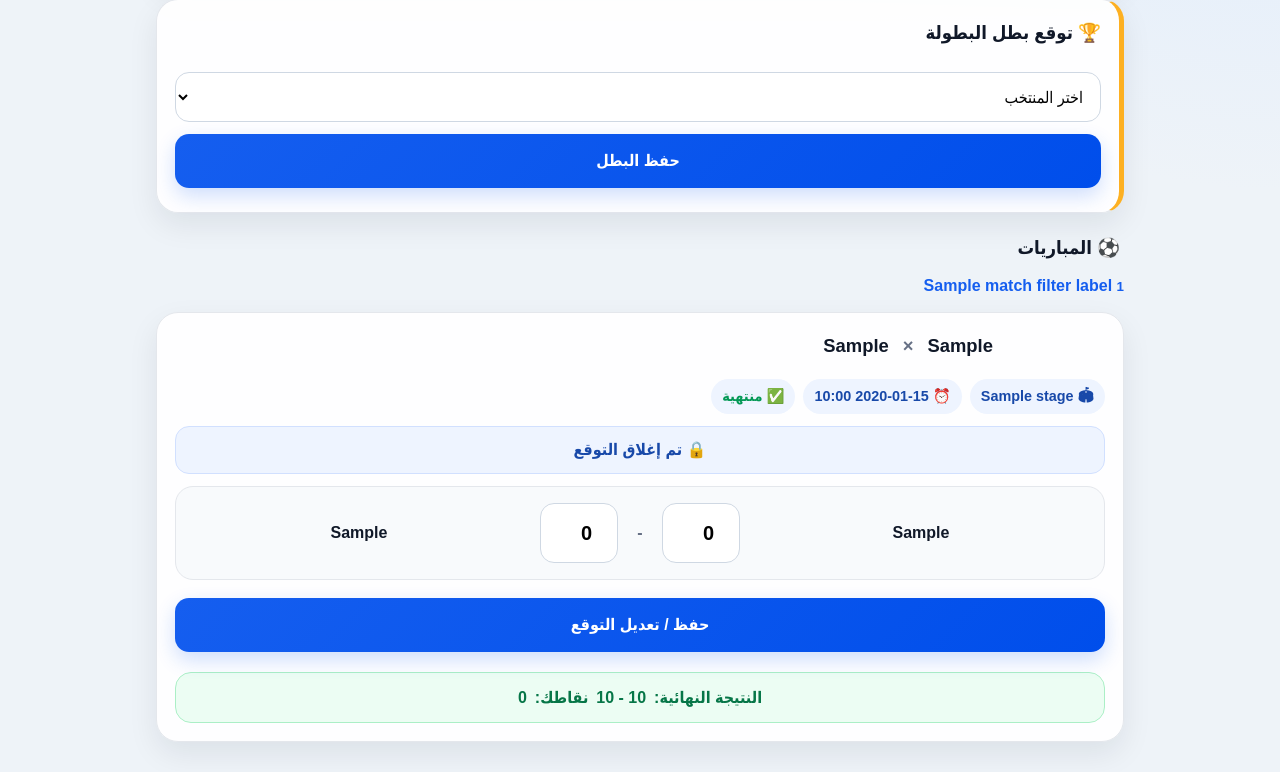
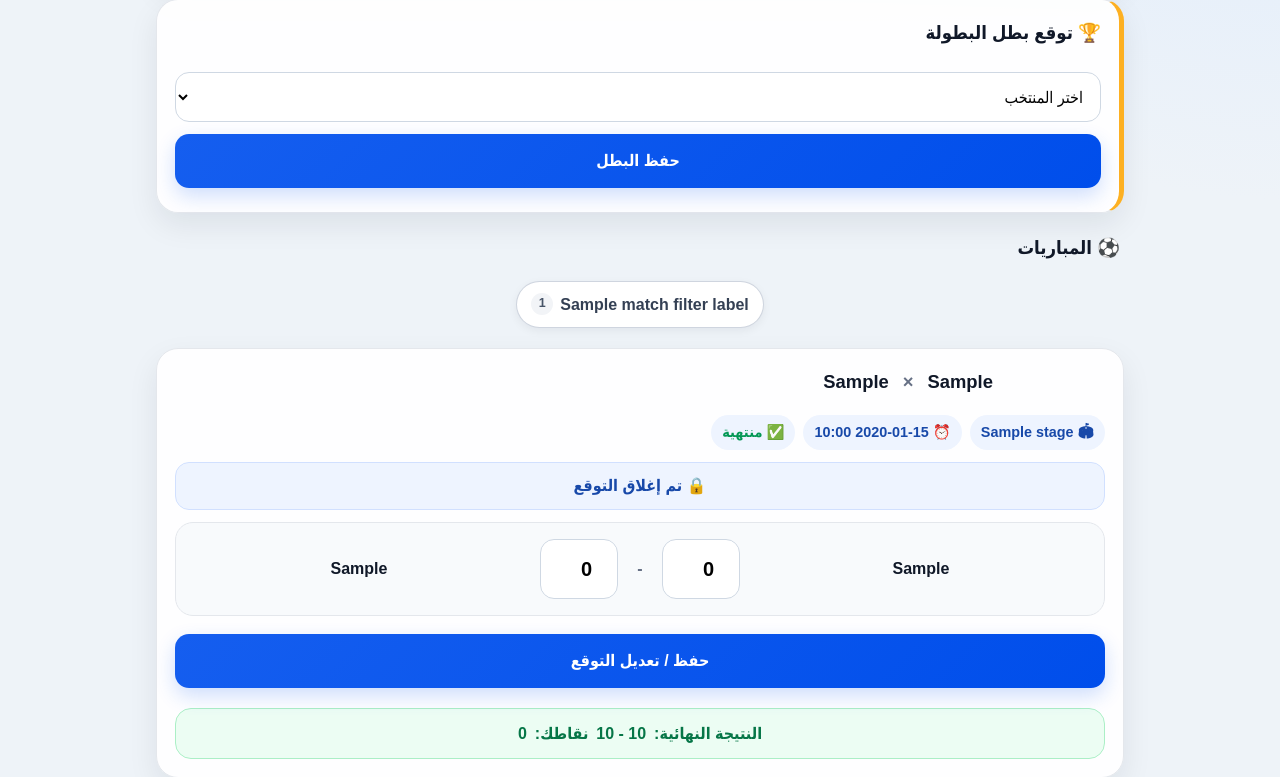
Before and after one commit to mcvals21/worldcup-predictions, a Python web app: template templates/participant.html in a window 1280 px wide. Shown: the part 422-1199 px from the top of the page. Run offline with Jinja, Linux system fonts and the light colour scheme; the template is opened without the code that fills it: most values are stand-ins (such as "Sample title", 1, 10 or a date in 2020).

Commit message:
Update style.css

```diff
--- a/static/style.css
+++ b/static/style.css
@@ -797,3 +797,82 @@ code{
     height:57px;
   }
 }
+
+.match-tabs{
+  display:flex;
+  align-items:center;
+  justify-content:center;
+  gap:10px;
+  flex-wrap:wrap;
+  margin:18px 0 20px;
+}
+
+.match-tab{
+  display:inline-flex;
+  align-items:center;
+  justify-content:center;
+  gap:7px;
+  padding:10px 14px;
+  border-radius:999px;
+  border:1px solid rgba(148,163,184,.45);
+  background:#fff;
+  color:#344054;
+  text-decoration:none;
+  font-weight:900;
+  box-shadow:0 3px 10px rgba(16,24,40,.06);
+  transition:.15s ease;
+}
+
+.match-tab small{
+  min-width:22px;
+  height:22px;
+  padding:0 7px;
+  border-radius:999px;
+  display:inline-flex;
+  align-items:center;
+  justify-content:center;
+  background:#f2f4f7;
+  color:#475467;
+  font-size:.78rem;
+  font-weight:900;
+}
+
+.match-tab.active{
+  background:#101828;
+  color:#fff;
+  border-color:#101828;
+  transform:translateY(-1px);
+}
+
+.match-tab.active small{
+  background:rgba(255,255,255,.18);
+  color:#fff;
+}
+
+.empty-card{
+  margin:18px auto;
+  padding:18px;
+  border-radius:18px;
+  background:#fff;
+  border:1px dashed rgba(148,163,184,.7);
+  color:#667085;
+  text-align:center;
+  font-weight:800;
+}
+
+@media (max-width:700px){
+  .match-tabs{
+    gap:8px;
+    justify-content:flex-start;
+    overflow-x:auto;
+    flex-wrap:nowrap;
+    padding-bottom:6px;
+    -webkit-overflow-scrolling:touch;
+  }
+
+  .match-tab{
+    flex:0 0 auto;
+    padding:9px 12px;
+    font-size:.9rem;
+  }
+}
```
